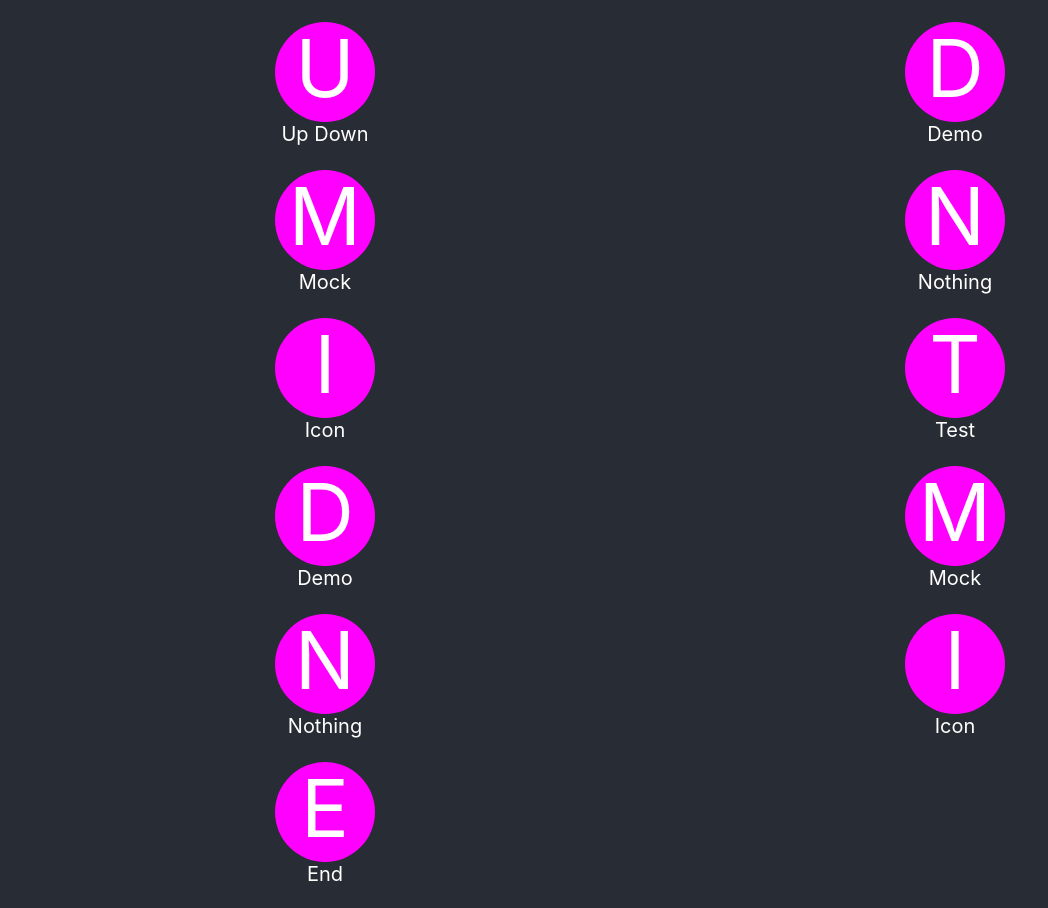
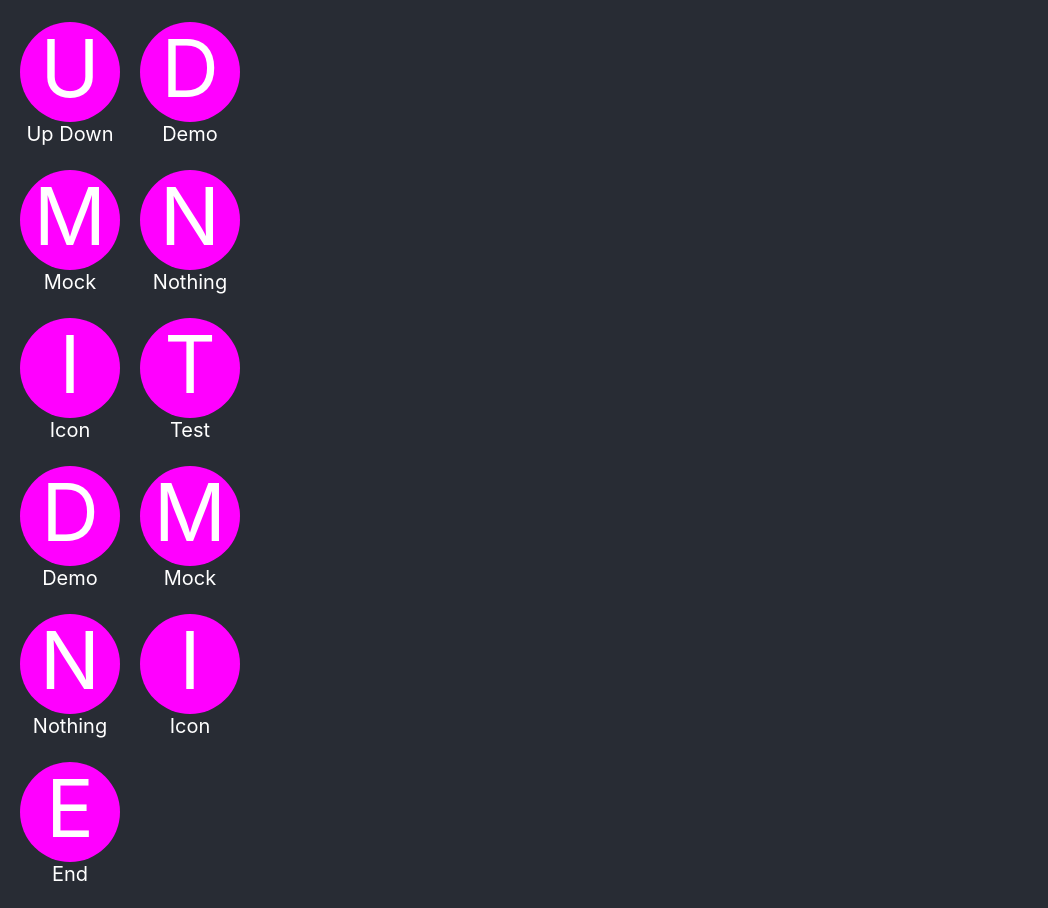
Before and after one commit to EnglishAW/watch-dev, a React (Create React App) app: page / in a window 1280 px wide. Shown: the whole page, without its empty margins (0-1048 px from the left). After the commit the page ends 800 px from the top, so only its background shows below. Built offline with nearby package versions, Linux system fonts and the light colour scheme.

Commit message:
testing overscroll

```diff
--- a/src/index.css
+++ b/src/index.css
@@ -1,7 +1,10 @@
 html {
-  height: 100%;
+  position: fixed;
+  overflow: hidden;
 }
 body {
+  position: fixed;
+  overflow: hidden;
   color: white;
   margin: 0;
   font-family: -apple-system, BlinkMacSystemFont, 'Segoe UI', 'Roboto', 'Oxygen',
```
